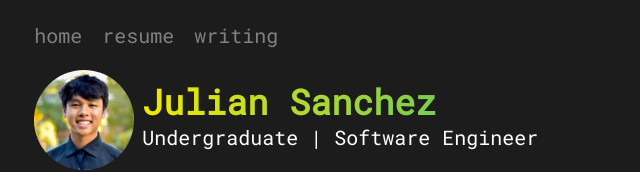
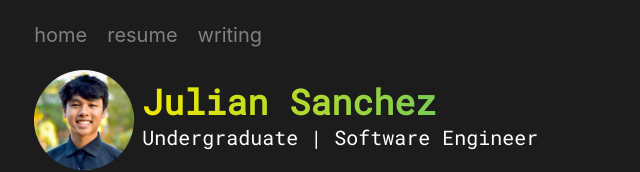
Before and after one commit to jul-san/website, a React (Vite) app: page / in a window 1280 px wide. Shown: the top 172 px of the page, without its empty margins (319-959 px from the left). Built offline with nearby package versions, Linux system fonts and the light colour scheme.

Commit message:
changed font and hover color

```diff
--- a/src/components/Navbar.tsx
+++ b/src/components/Navbar.tsx
@@ -4,7 +4,7 @@ import { Link } from 'react-router-dom';
 const HoverLink = chakra(Link, {
     baseStyle: {color: 'gray',
       _hover: {
-        color: 'white',
+        color: 'black',
       },
     },
   });
@@ -14,7 +14,7 @@ function Navbar(){
         <>
         <Container paddingTop='20px'>
             <nav>
-                <HStack fontFamily='Roboto Mono' fontSize='20px' fontStyle='gray' spacing='5'>
+                <HStack  fontSize='20px' fontStyle='gray' spacing='5'>
                     <HoverLink to='/'>home</HoverLink>
                     <HoverLink to='/resume'>resume</HoverLink>
                     <HoverLink to='/blog' >writing</HoverLink>
```
